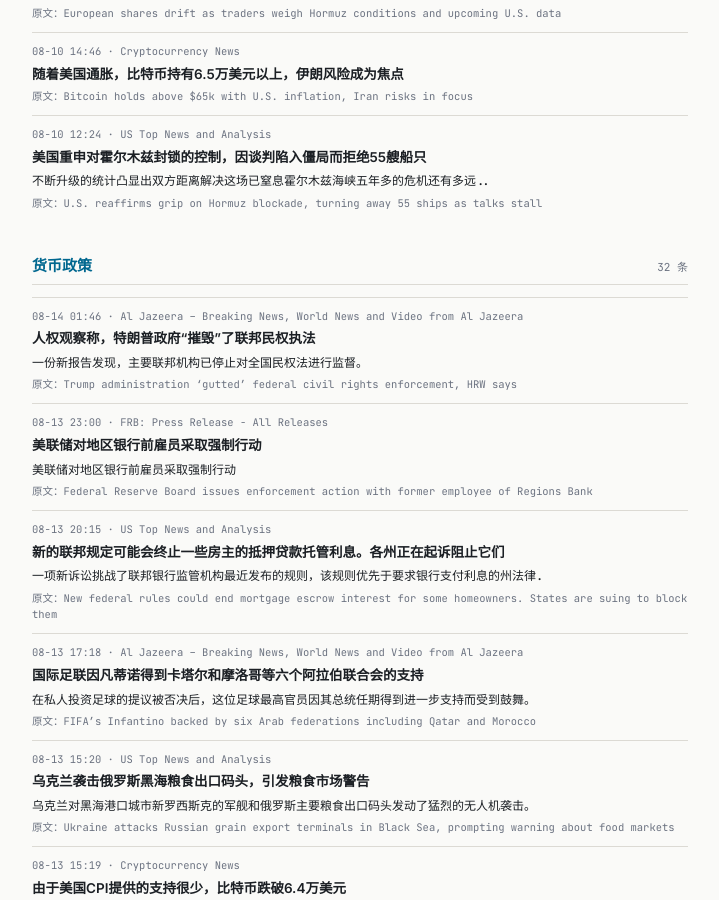
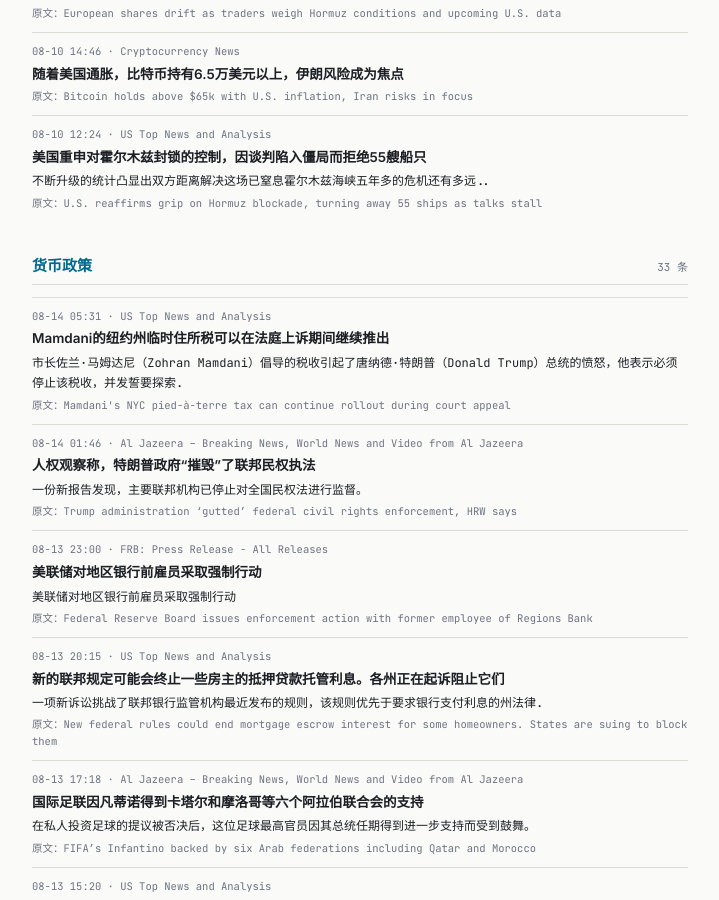
Before and after one commit to tang3super/tang3super.github.io, a Jekyll site: the page built from macro-trade/news-digest.md, in a window 1280 px wide and 900 px high, scrolled down 8182 px. Shown: the whole window, without its empty margins (280-999 px from the left). Built offline with Jekyll 4.4.1, drawn with Linux system fonts in a browser that asks for light colours; some of the changed text lies outside the part shown.

Commit message:
sync news-digest article

```diff
--- a/macro-trade/news-digest.md
+++ b/macro-trade/news-digest.md
@@ -554,6 +554,13 @@ topics:
     summary_zh: 不断升级的统计凸显出双方距离解决这场已窒息霍尔木兹海峡五年多的危机还有多远..
 - name: 货币政策
   items:
+  - title: Mamdani's NYC pied-à-terre tax can continue rollout during court appeal
+    summary: The tax championed by Mayor Zohran Mamdani has drawn the ire of President Donald Trump, who said it must be stopped and vowed to explore fed…
+    link: https://www.cnbc.com/2026/08/13/mamdani-nyc-pied-a-terre-tax-lawsuit.html
+    source: US Top News and Analysis
+    time: 08-14 05:31
+    title_zh: Mamdani的纽约州临时住所税可以在法庭上诉期间继续推出
+    summary_zh: 市长佐兰·马姆达尼（Zohran Mamdani）倡导的税收引起了唐纳德·特朗普（Donald Trump）总统的愤怒，他表示必须停止该税收，并发誓要探索.
   - title: Trump administration ‘gutted’ federal civil rights enforcement, HRW says
     summary: A new report finds key federal agencies have stopped providing oversight of civil rights laws nationally.
     link: https://www.aljazeera.com/news/2026/8/13/trump-administration-gutted-federal-civil-rights-enforcement-hrw-says?traffic_source=rss
```
Also changed, not shown: other parts of macro-trade/news-digest.md (+1 -1 lines).
